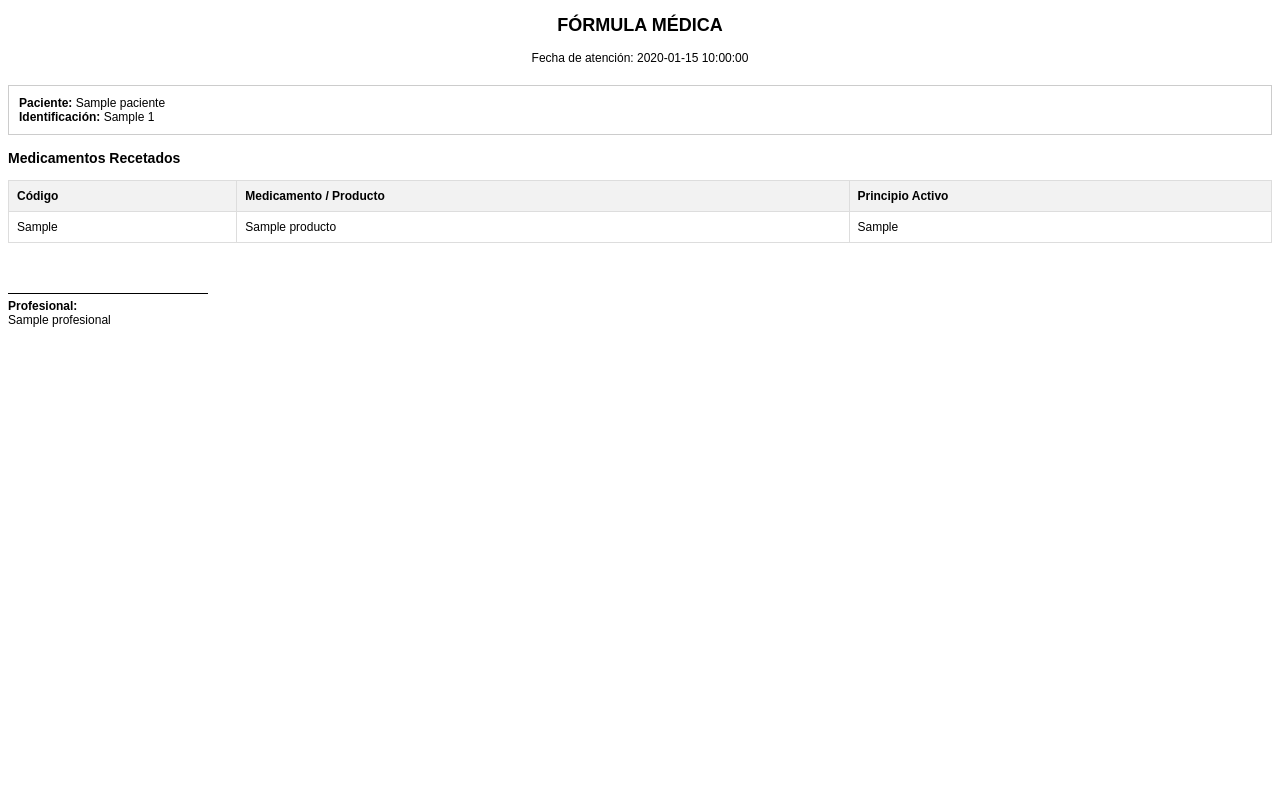
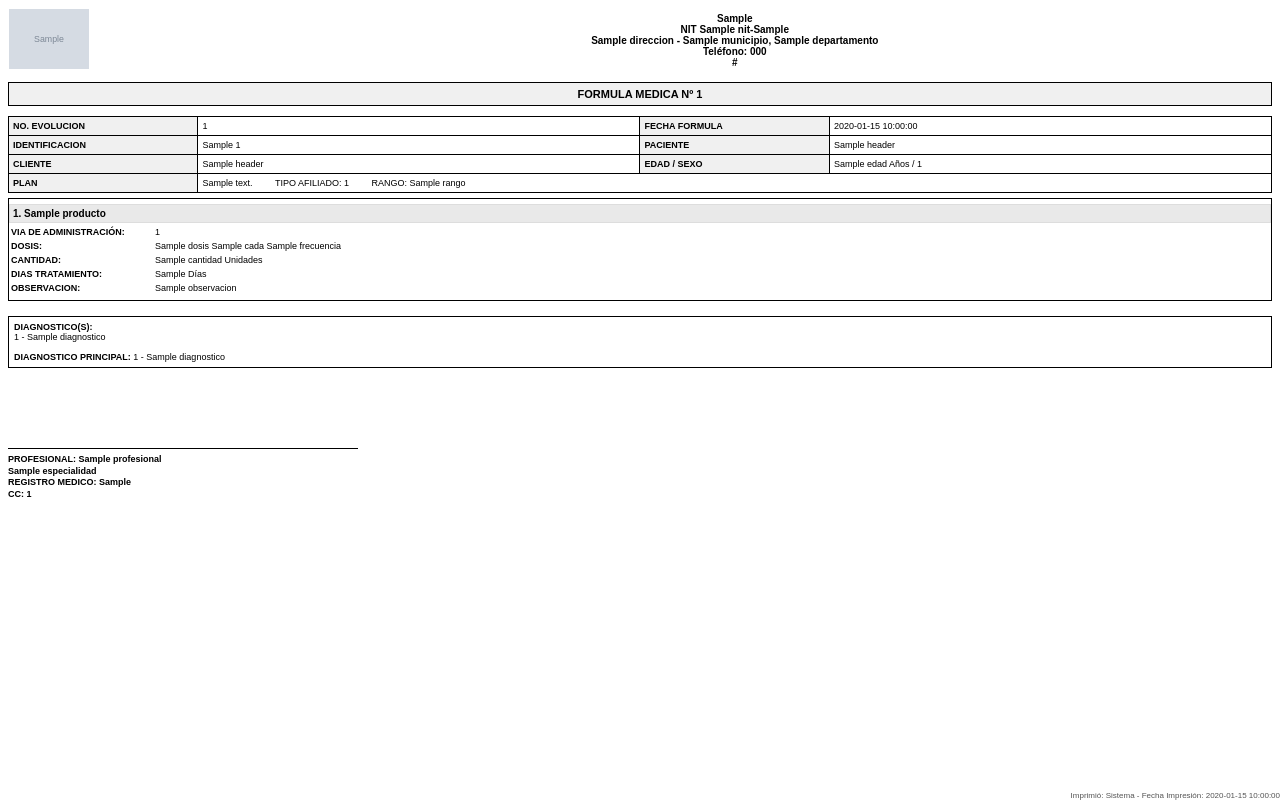
Before and after one commit to Juanes343/AgendaVirtual, a Laravel app: template backend/resources/views/formula.blade.php in a window 1280 px wide. Run offline with Laravel 12, Linux system fonts and the light colour scheme; the template is opened without the code that fills it: most values are stand-ins (such as "Sample title", 1, 10 or a date in 2020); grey boxes marked "Sample" are stand-in pictures.

Commit message:
feat: ajuste formato de formula

```diff
--- a/backend/resources/views/formula.blade.php
+++ b/backend/resources/views/formula.blade.php
@@ -1,53 +1,159 @@
 <!DOCTYPE html>
-<html>
+<html lang="es">
 <head>
+    <meta charset="UTF-8">
     <title>Fórmula Médica</title>
     <style>
-        body { font-family: sans-serif; font-size: 12px; }
-        .header { text-align: center; margin-bottom: 20px; }
-        .info-box { border: 1px solid #ccc; padding: 10px; margin-bottom: 15px; }
-        table { width: 100%; border-collapse: collapse; margin-top: 10px; }
-        th, td { border: 1px solid #ddd; padding: 8px; text-align: left; }
-        th { background-color: #f2f2f2; }
-        .signature { margin-top: 50px; border-top: 1px solid #000; width: 200px; padding-top: 5px; }
+        @page { margin: 20px 30px; }
+        body { font-family: Arial, sans-serif; font-size: 9px; color: #000; }
+        table { width: 100%; border-collapse: collapse; }
+
+        .table-datatable td, .table-datatable th { border: 1px solid #000; padding: 4px; vertical-align: top; }
+        .header-label { background-color: #f0f0f0; font-weight: bold; width: 15%; }
+
+        .header-container { width: 100%; margin-bottom: 10px; }
+        .logo-cell { width: 15%; vertical-align: middle; }
+        .info-cell { text-align: center; font-size: 10px; font-weight: bold; }
+        .logo-img { max-width: 100px; max-height: 60px; }
+
+        .doc-title { text-align: center; font-weight: bold; margin: 10px 0; font-size: 11px; background-color: #f0f0f0; border: 1px solid #000; padding: 5px; }
+
+        .med-item { border-bottom: 2px solid #ccc; padding: 5px 0; page-break-inside: avoid; }
+        .med-item:last-child { border-bottom: none; }
+        .med-name { font-weight: bold; font-size: 10px; background-color: #e9e9e9; padding: 3px; border: 1px solid #ddd; }
+
+        .med-table td { border: none; padding: 2px; }
+        .label-bold { font-weight: bold; width: 140px; }
+
+        .diagnosticos { margin-top: 15px; font-size: 9px; border: 1px solid #000; padding: 5px; }
+
+        .footer-signature { margin-top: 50px; }
+        .signature-line { border-top: 1px solid #000; width: 350px; padding-top: 5px; }
+        .prof-info { font-weight: bold; line-height: 1.3; font-size: 9px; }
+
+        .print-footer { position: fixed; bottom: 0; left: 0; width: 100%; font-size: 8px; text-align: right; color: #555; }
     </style>
 </head>
 <body>
-    <div class="header">
-        <h2>FÓRMULA MÉDICA</h2>
-        <p>Fecha de atención: {{ $fecha }}</p>
+    <!-- Encabezado con Logo y Datos Clínica -->
+    <table class="header-container">
+        <tr>
+            <td class="logo-cell">
+                @if($logoBase64)
+                    <img src="{{ $logoBase64 }}" alt="Logo" class="logo-img">
+                @endif
+            </td>
+            <td class="info-cell">
+                @if($empresa)
+                    {{ $empresa->razon_social }}<br>
+                    NIT {{ $empresa->nit }}-{{ $empresa->digito_verificacion }}<br>
+                    {{ $empresa->direccion }} - {{ $empresa->municipio }}, {{ $empresa->departamento }}<br>
+                    Teléfono: {{ $empresa->telefonos }}<br>
+                    {{ $empresa->website }}
+                @else
+                    CLÍNICA DE OFTALMOLOGÍA SANDIEGO S.A.<br>
+                    NIT 900.191.362-8<br>
+                    AVENIDA 0 # 11-140 CENTRO - CÚCUTA, NORTE DE SANTANDER<br>
+                    Teléfono: 607-5960150<br>
+                    https://clinicasandiego.com.co/
+                @endif
+            </td>
+        </tr>
+    </table>
+
+    <div class="doc-title">FORMULA MEDICA Nº {{ $header->evolucion_id }}</div>
+
+    <!-- Tabla de Información del Paciente -->
+    <table class="table-datatable">
+        <tr>
+            <td class="header-label">NO. EVOLUCION</td>
+            <td width="35%">{{ $header->evolucion_id }}</td>
+            <td class="header-label">FECHA FORMULA</td>
+            <td>{{ $header->fecha }}</td>
+        </tr>
+        <tr>
+            <td class="header-label">IDENTIFICACION</td>
+            <td>{{ $header->tipo_id_paciente }} {{ $header->paciente_id }}</td>
+            <td class="header-label">PACIENTE</td>
+            <td>{{ $header->nombre_completo }}</td>
+        </tr>
+        <tr>
+            <td class="header-label">CLIENTE</td>
+            <td>{{ $header->cliente_nombre ?? 'PARTICULAR' }}</td>
+            <td class="header-label">EDAD / SEXO</td>
+            <td>{{ $edad }} Años / {{ $header->sexo_id }}</td>
+        </tr>
+        <tr>
+            <td class="header-label">PLAN</td>
+            <td colspan="3">
+                {{ $header->plan_descripcion }}
+                <span style="font-weight:normal; margin-left: 20px;">TIPO AFILIADO: {{ $header->tipo_afiliado_id }}</span>
+                <span style="font-weight:normal; margin-left: 20px;">RANGO: {{ $header->rango }}</span>
+            </td>
+        </tr>
+    </table>
+
+    <!-- Medicamentos -->
+    <div style="border: 1px solid #000; margin-top:5px;">
+        @foreach($medicamentos as $index => $med)
+        <div class="med-item">
+            <div class="med-name">{{ $index + 1 }}. {{ $med->producto }}</div>
+            <table width="100%" class="med-table" style="font-size: 9px; margin-top: 2px;">
+                <tr>
+                    <td class="label-bold">VIA DE ADMINISTRACIÓN:</td>
+                    <td>{{ $med->via_administracion_id ?? 'No especificada' }}</td>
+                </tr>
+                <tr>
+                    <td class="label-bold">DOSIS:</td>
+                    <td>{{ $med->dosis }} {{ $med->unidad_dosificacion }} cada {{ $med->frecuencia }}</td>
+                </tr>
+                <tr>
+                    <td class="label-bold">CANTIDAD:</td>
+                    <td>{{ $med->cantidad }} Unidades</td>
+                </tr>
+                <tr>
+                    <td class="label-bold">DIAS TRATAMIENTO:</td>
+                    <td>{{ $med->tiempo_tratamiento }} Días</td>
+                </tr>
+                <tr>
+                    <td class="label-bold">OBSERVACION:</td>
+                    <td>{{ $med->observacion }}</td>
+                </tr>
+            </table>
+        </div>
+        @endforeach
     </div>
 
-    <div class="info-box">
-        <strong>Paciente:</strong> {{ $paciente->nombre_completo }} <br>
-        <strong>Identificación:</strong> {{ $paciente->tipo_id_paciente }} {{ $paciente->paciente_id }}
+    <!-- Diagnósticos -->
+    <div class="diagnosticos">
+        <strong>DIAGNOSTICO(S):</strong><br>
+        @forelse($diagnosticos as $diag)
+            {{ $diag->diagnostico_id }} - {{ $diag->diagnostico_nombre }}<br>
+        @empty
+            SIN DIAGNÓSTICOS REGISTRADOS
+        @endforelse
+
+        @if(count($diagnosticos) > 0)
+            <br><strong>DIAGNOSTICO PRINCIPAL:</strong> {{ $diagnosticos[0]->diagnostico_id }} - {{ $diagnosticos[0]->diagnostico_nombre }}
+        @endif
     </div>
 
-    <h3>Medicamentos Recetados</h3>
-    <table>
-        <thead>
-            <tr>
-                <th>Código</th>
-                <th>Medicamento / Producto</th>
-                <th>Principio Activo</th>
-            </tr>
-        </thead>
-        <tbody>
-            @foreach($medicamentos as $med)
-            <tr>
-                <td>{{ $med->codigo_medicamento }}</td>
-                <td>{{ $med->producto }}</td>
-                <td>{{ $med->principio_activo }}</td>
-            </tr>
-            @endforeach
-        </tbody>
-    </table>
+    <!-- Firma -->
+    <div class="footer-signature">
+        <!-- Espacio para firma (imagen o texto) -->
+        <br><br><br>
+        <div class="signature-line">
+            <div class="prof-info">
+                PROFESIONAL: {{ $header->profesional }}<br>
+                {{ $header->especialidad }}<br>
+                REGISTRO MEDICO: {{ $header->tarjeta_profesional }}<br>
+                CC: {{ $header->prof_id }}<br>
+            </div>
+        </div>
+    </div>
 
-    <div style="margin-top: 40px;">
-        <div class="signature">
-            <strong>Profesional:</strong><br>
-            {{ $profesional }}
-        </div>
+    <div class="print-footer">
+        Imprimió: Sistema - Fecha Impresión: {{ $fecha_impresion }}
     </div>
 </body>
 </html>
```
Also changed, not shown: backend/app/Http/Controllers/ReportController.php (+62 -7 lines), backend/public/assets/images/simde_logo.png (added).
